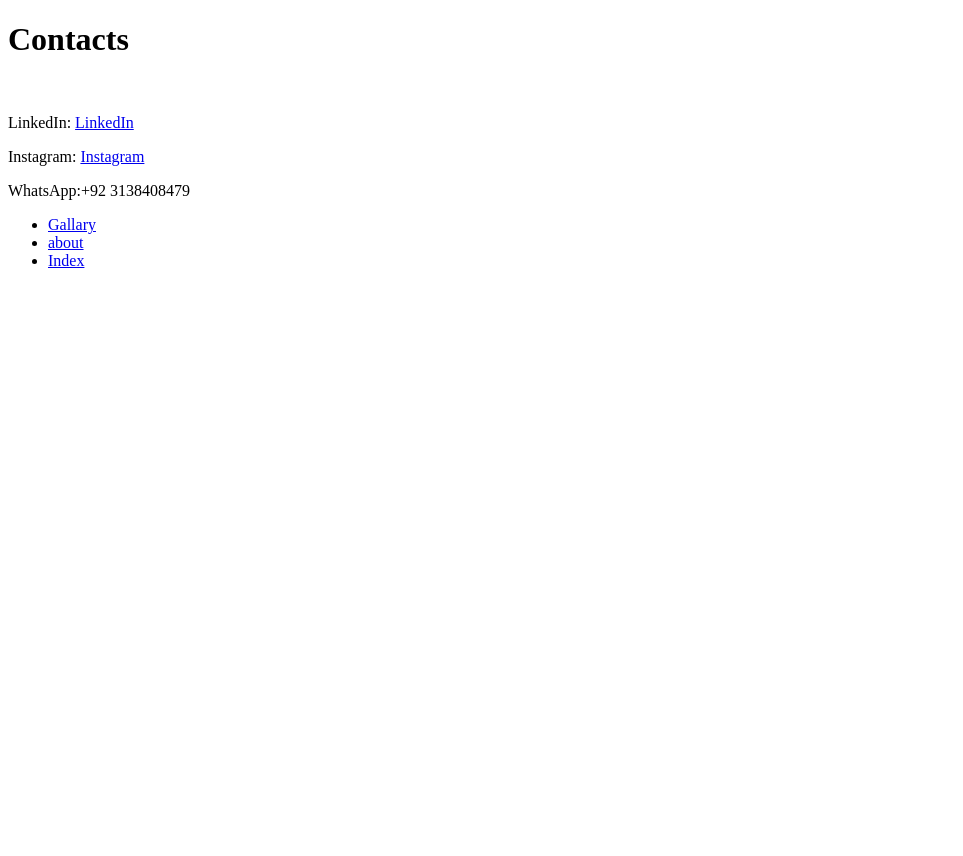
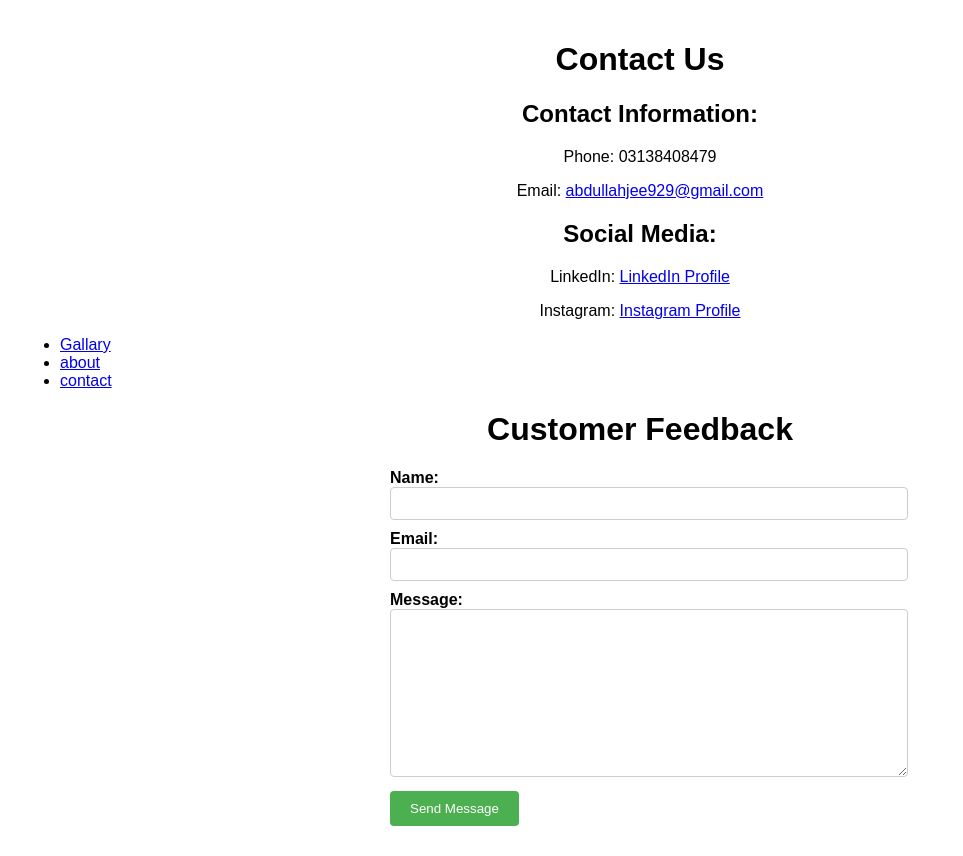
Before and after one commit to Abdullah73B/4-Pges-Website, a plain HTML site: page contact.html in a window 1280 px wide. Shown: the whole page, without its empty margins (0-963 px from the left). Before the commit the page ends 800 px from the top, so only its background shows below. Drawn offline with Linux system fonts and the light colour scheme.

Commit message:
Update contact.html

```diff
--- a/contact.html
+++ b/contact.html
@@ -3,20 +3,71 @@
 <head>
     <meta charset="UTF-8">
     <meta name="viewport" content="width=device-width, initial-scale=1.0">
-    <title>Contacts</title>
+    <title>Contact Us</title>
+    <style>
+        body {
+            font-family: Arial, sans-serif;
+            margin: 0;
+            padding: 20px;
+        }
+
+        h1, h2 {
+            text-align: center;
+        }
+
+        .contact-form {
+            max-width: 500px;
+            margin: 0 auto;
+        }
+
+        .form-group {
+            margin-bottom: 10px;
+        }
+
+        .form-group label {
+            display: block;
+            font-weight: bold;
+        }
+
+        .form-group input, .form-group textarea {
+            width: 100%;
+            padding: 8px;
+            border: 1px solid #ccc;
+            border-radius: 4px;
+        }
+
+        .form-group textarea {
+            height: 150px;
+        }
+
+        .form-group button {
+            background-color: #4CAF50;
+            color: white;
+            padding: 10px 20px;
+            border: none;
+            border-radius: 4px;
+            cursor: pointer;
+        }
+
+        .form-group button:hover {
+            background-color: #45a049;
+        }
+    </style>
 </head>
 <body>
-    <h1>
-        Contacts
-    </h1><br>
-    <p>
+    <h1>Contact Us</h1>
+
     <div class="contact-info">
-            <p>LinkedIn: <a href="https://www.linkedin.com/in/abdullah-ali-gohar-479b13258">LinkedIn</a></p>
-
-            <p>Instagram: <a href="https://instagram.com/abdullahjee345?igshid=MzNlNGNkZWQ4Mg==">Instagram</a></p>
-            <p>WhatsApp:+92 3138408479</p>
+        <h2>Contact Information:</h2>
+        <p align = "center">Phone: 03138408479</p>
+        <p align = "center">Email: <a href="abdullahjee929@gmail.com">abdullahjee929@gmail.com</a></p>
     </div>
 
+    <div class="social-media">
+        <h2>Social Media:</h2>
+        <p align = "center">LinkedIn: <a href="https://www.linkedin.com/in/abdullah-a-479b13258">LinkedIn Profile</a></p>
+        <p align = "center">Instagram: <a href="https://www.instagram.com/abdullahjee345/">Instagram Profile</a></p>
+    </div>
     <nav>
         <ul>
             <li>
@@ -26,10 +77,36 @@
                 <a href="./about.html"> about</a>
             </li>
             <li>
-                    <a href="./index.html">Index</a>
+                <a href="./contact.html">contact</a>
             </li>
 
         </ul>
     </nav>
+
+
+
+
+    <h1>Customer Feedback</h1>
+
+    <div class="contact-form">
+        <form action="mailto:youremail@example.com" method="post" enctype="text/plain">
+            <div class="form-group">
+                <label for="name">Name:</label>
+                <input type="text" id="name" name="name" required>
+            </div>
+            <div class="form-group">
+                <label for="email">Email:</label>
+                <input type="email" id="email" name="email" required>
+            </div>
+            <div class="form-group">
+                <label for="message">Message:</label>
+                <textarea id="message" name="message" required></textarea>
+            </div>
+            <div class="form-group">
+                <button type="submit">Send Message</button>
+            </div>
+        </form>
+    </div>
+
 </body>
 </html>
```
Lines whose indentation alone changed are shown as unchanged.
